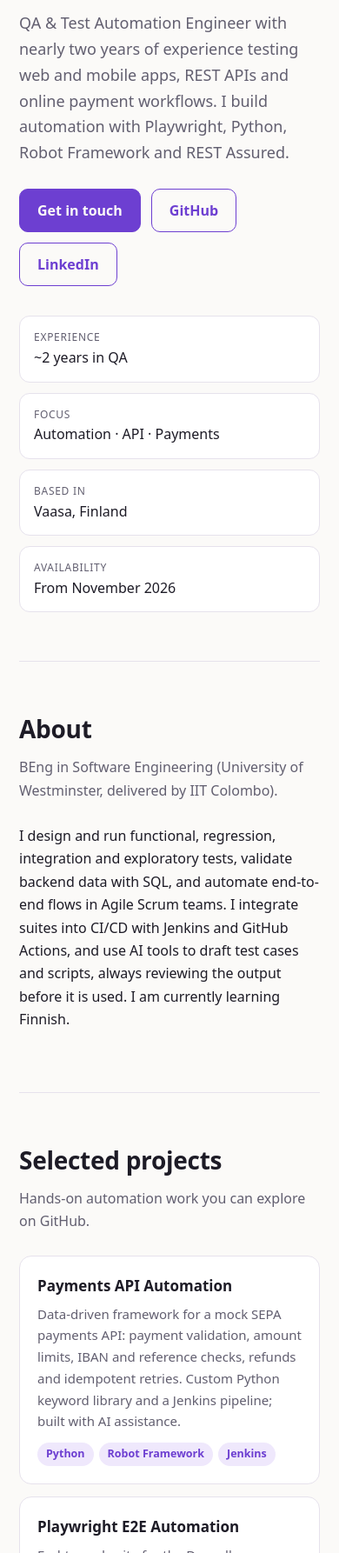
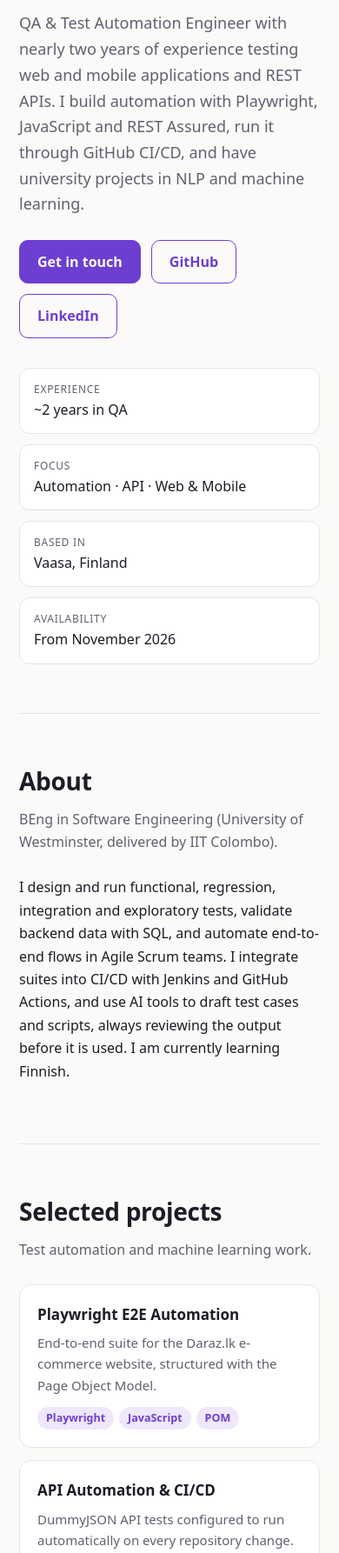
Before and after one commit to losSanJay/losSanJay.github.io, a plain HTML site: page index.html in a window 390 px wide. Shown: the part 214-2000 px from the top of the page at 87% size. Drawn offline with Linux system fonts and the light colour scheme.

Commit message:
Revise meta description and update project details
Updated the description meta tag and modified the lead paragraph to include additional skills and projects. Adjusted focus areas in the facts section and added new project details.

```diff
--- a/index.html
+++ b/index.html
@@ -4,7 +4,7 @@
 <meta charset="utf-8">
 <meta name="viewport" content="width=device-width, initial-scale=1, viewport-fit=cover">
 <title>Loshani Jayawardhane | QA & Test Automation Engineer</title>
-<meta name="description" content="Loshani Jayawardhane — QA & Test Automation Engineer. Playwright, API testing, Robot Framework, CI/CD. Available in Finland from November 2026.">
+<meta name="description" content="Loshani Jayawardhane — QA & Test Automation Engineer. Playwright, API testing, CI/CD with GitHub. Available in Finland from November 2026.">
 <style>
 :root{--bg:#fbfaf8;--surface:#fff;--text:#1d1b26;--muted:#625f70;--accent:#6d3fd1;--accent-soft:#efe8fc;--line:#e6e2ec;color-scheme:light;box-sizing:border-box;padding-top:env(safe-area-inset-top,0px);padding-bottom:env(safe-area-inset-bottom,0px)}
 @media (prefers-color-scheme:dark){:root:not([data-theme="light"]){--bg:#14121b;--surface:#1d1a28;--text:#f1eff6;--muted:#a9a5b8;--accent:#a98bff;--accent-soft:#2a2342;--line:#322d44;color-scheme:dark}}
@@ -62,11 +62,11 @@ footer{padding:30px 0 40px;color:var(--muted);font-size:14px;border-top:1px soli
 <div class="hero">
 <div class="eyebrow">Loshani Jayawardhane</div>
 <h1>Quality you can ship with confidence.</h1>
-<p class="lead">QA &amp; Test Automation Engineer with nearly two years of experience testing web and mobile apps, REST APIs and online payment workflows. I build automation with Playwright, Python, Robot Framework and REST Assured.</p>
+<p class="lead">QA &amp; Test Automation Engineer with nearly two years of experience testing web and mobile applications and REST APIs. I build automation with Playwright, JavaScript and REST Assured, run it through GitHub CI/CD, and have university projects in NLP and machine learning.</p>
 <div class="btns"><a class="btn p" href="#contact">Get in touch</a><a class="btn" href="https://github.com/losSanJay">GitHub</a><a class="btn" href="https://linkedin.com/in/loshani-jayawardhane-15a870204">LinkedIn</a></div>
 <div class="facts">
 <div class="fact"><small>Experience</small>~2 years in QA</div>
-<div class="fact"><small>Focus</small>Automation · API · Payments</div>
+<div class="fact"><small>Focus</small>Automation · API · Web &amp; Mobile</div>
 <div class="fact"><small>Based in</small>Vaasa, Finland</div>
 <div class="fact"><small>Availability</small>From November 2026</div>
 </div>
@@ -80,11 +80,12 @@ footer{padding:30px 0 40px;color:var(--muted);font-size:14px;border-top:1px soli
 
 <section id="projects">
 <h2>Selected projects</h2>
-<p class="sub">Hands-on automation work you can explore on GitHub.</p>
+<p class="sub">Test automation and machine learning work.</p>
 <div class="grid">
-<div class="card"><h3>Payments API Automation</h3><p>Data-driven framework for a mock SEPA payments API: payment validation, amount limits, IBAN and reference checks, refunds and idempotent retries. Custom Python keyword library and a Jenkins pipeline; built with AI assistance.</p><div class="tags"><span class="tag">Python</span><span class="tag">Robot Framework</span><span class="tag">Jenkins</span></div></div>
 <div class="card"><h3>Playwright E2E Automation</h3><p>End-to-end suite for the Daraz.lk e-commerce website, structured with the Page Object Model.</p><div class="tags"><span class="tag">Playwright</span><span class="tag">JavaScript</span><span class="tag">POM</span></div></div>
 <div class="card"><h3>API Automation &amp; CI/CD</h3><p>DummyJSON API tests configured to run automatically on every repository change.</p><div class="tags"><span class="tag">Java</span><span class="tag">REST Assured</span><span class="tag">TestNG</span><span class="tag">GitHub Actions</span></div></div>
+<div class="card"><h3>NLP &amp; KNN Machine Learning Project</h3><p>University project that combines natural language processing with a K-Nearest Neighbors machine-learning model.</p><div class="tags"><span class="tag">NLP</span><span class="tag">KNN</span><span class="tag">Machine Learning</span></div></div>
+<div class="card"><h3>Tourism Sentiment Analysis &amp; Star Ratings</h3><p>University machine-learning project for tourism. Sentiment analysis with NLP and GPT-3 transformers automatically generates a star rating for each comment and an overall star rating.</p><div class="tags"><span class="tag">NLP</span><span class="tag">GPT-3</span><span class="tag">Transformers</span><span class="tag">Sentiment analysis</span></div></div>
 </div>
 </section>
 
@@ -100,10 +101,11 @@ footer{padding:30px 0 40px;color:var(--muted);font-size:14px;border-top:1px soli
 <li>Have tested Sri Lankan government websites as well as web and mobile applications of leading companies.</li>
 <li>Work directly with business analysts and developers: analyze requirements and acceptance criteria, design test scenarios and validate releases before production.</li>
 <li>Develop and maintain automation scripts: Playwright and JavaScript end-to-end tests that cover regression and key user flows; use AI tools to draft test cases, data and scripts, reviewing outputs before use.</li>
+<li>Do CI/CD automation through GitHub (GitHub Actions) so automated tests run as part of the delivery pipeline.</li>
 <li>Test REST APIs with Postman and validate backend data with SQL queries.</li>
 <li>Log and track defects in Jira, investigate issues with developers, and contribute to sprint planning and release validation.</li>
 </ul>
-<div class="tags"><span class="tag">Web &amp; mobile</span><span class="tag">Test planning</span><span class="tag">Test automation</span><span class="tag">Playwright</span><span class="tag">JavaScript</span><span class="tag">Postman</span><span class="tag">SQL</span><span class="tag">Jira</span></div>
+<div class="tags"><span class="tag">Web &amp; mobile</span><span class="tag">Test planning</span><span class="tag">Test automation</span><span class="tag">GitHub Actions</span><span class="tag">Playwright</span><span class="tag">JavaScript</span><span class="tag">Postman</span><span class="tag">SQL</span><span class="tag">Jira</span></div>
 </div>
 <div class="job">
 <div class="org">Simsyn (Pvt) Ltd · Colombo, Sri Lanka</div>
@@ -127,7 +129,7 @@ footer{padding:30px 0 40px;color:var(--muted);font-size:14px;border-top:1px soli
 <p class="sub">Tools and practices I use day to day.</p>
 <div class="skills">
 <div class="card"><h3>Core competencies</h3><ul class="plain"><li>Test analysis, design &amp; risk-based testing</li><li>UI, API, web &amp; mobile testing</li><li>Functional, regression, integration &amp; exploratory</li><li>CI/CD &amp; Agile Scrum collaboration</li><li>AI-assisted testing &amp; script review</li></ul></div>
-<div class="card"><h3>Automation experience</h3><ul class="plain"><li>E2E UI automation with Playwright and the Page Object Model</li><li>API automation with REST Assured, TestNG and Robot Framework</li><li>Data-driven frameworks with custom Python keyword libraries</li><li>CI/CD runs with Jenkins and GitHub Actions</li><li>Developing and maintaining scripts in both internship and full-time roles</li></ul></div>
+<div class="card"><h3>Automation experience</h3><ul class="plain"><li>E2E UI automation with Playwright and the Page Object Model</li><li>API automation with REST Assured and TestNG</li><li>CI/CD automation through GitHub</li><li>CI/CD runs with Jenkins and GitHub Actions</li><li>Developing and maintaining scripts in both internship and full-time roles</li></ul></div>
 <div class="card"><h3>Automation tools</h3><div class="tags"><span class="tag">Playwright</span><span class="tag">JavaScript</span><span class="tag">Python</span><span class="tag">Robot Framework</span><span class="tag">Java</span><span class="tag">REST Assured</span><span class="tag">TestNG</span><span class="tag">Maven</span><span class="tag">Selenium (basic)</span><span class="tag">Cypress (basic)</span></div></div>
 <div class="card"><h3>Tools</h3><div class="tags"><span class="tag">Postman</span><span class="tag">SQL</span><span class="tag">Jenkins</span><span class="tag">GitHub Actions</span><span class="tag">JMeter (basic)</span><span class="tag">Jira</span><span class="tag">TestRail</span><span class="tag">Azure DevOps</span><span class="tag">Git</span><span class="tag">SonarQube</span><span class="tag">Chrome DevTools</span></div></div>
 </div>
```
